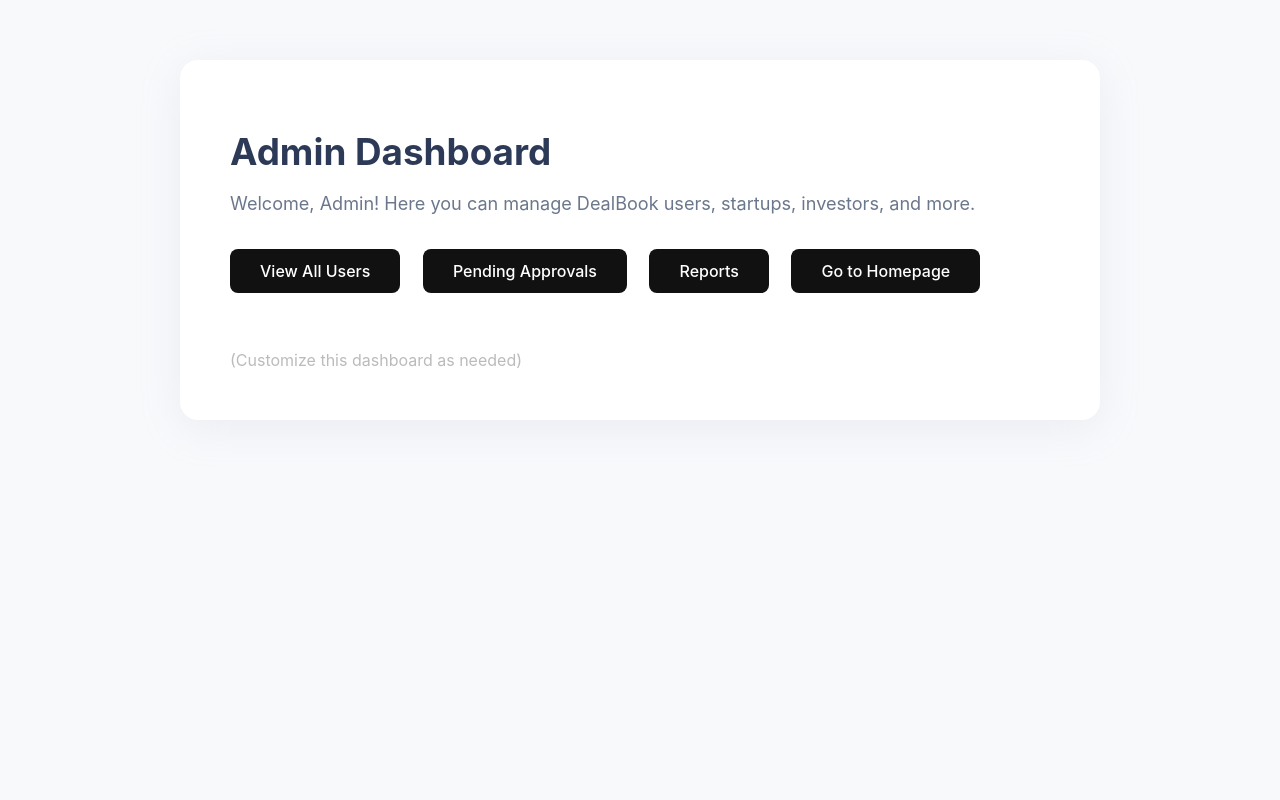
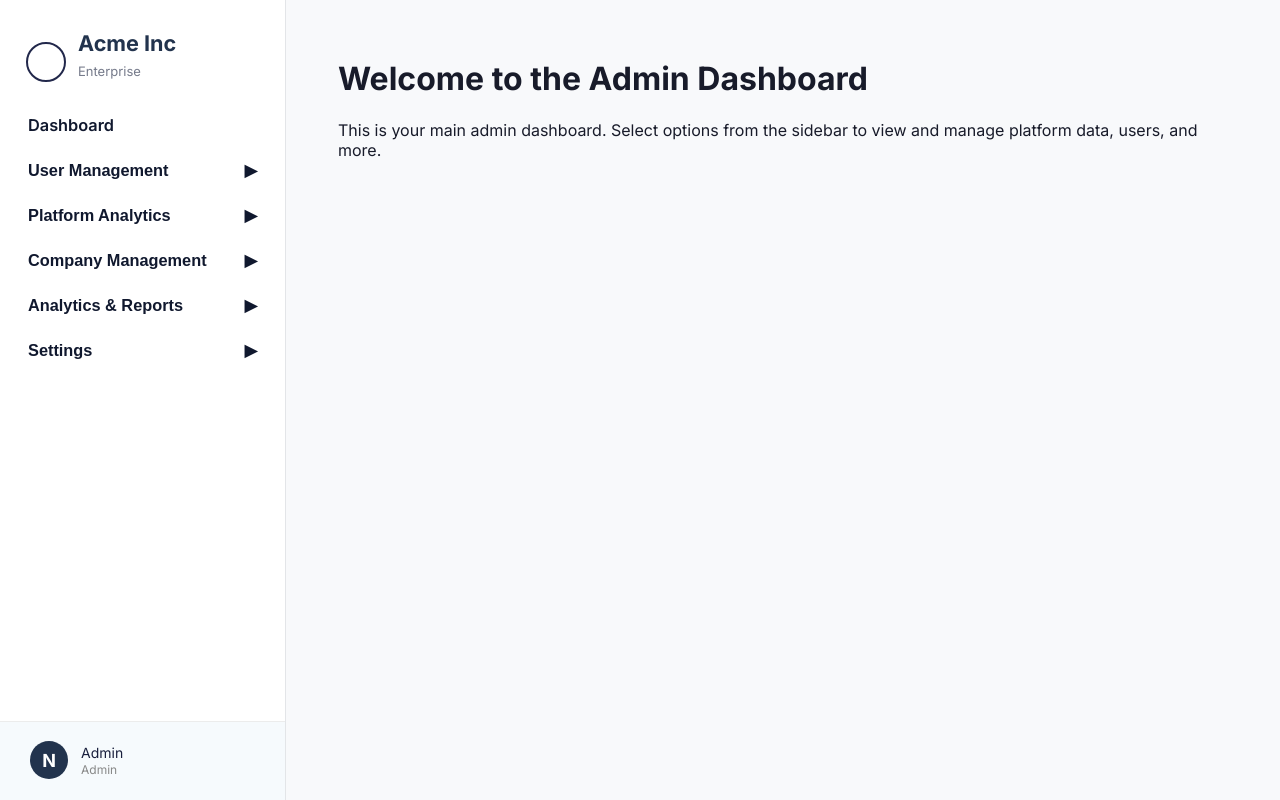
Before and after one commit to Tashin2098/DealBook, a Django app: page /admin-dashboard/ in a window 1280 px wide. Run offline with Django 5.2, Linux system fonts and the light colour scheme; a user stored in the database is signed in.

Commit message:
Admin Dashboard db connection

```diff
--- a/core/models.py
+++ b/core/models.py
@@ -54,6 +54,7 @@ class StartupProfile(models.Model):
 
     # --- Approval / Admin ---
     is_approved = models.BooleanField(default=False)
+    is_onboarded = models.BooleanField(default=False)
     submitted_at = models.DateTimeField(auto_now_add=True)
 
     def __str__(self):
--- /dev/null
+++ b/core/templates/admin_base.html
@@ -0,0 +1,232 @@
+{% load static %}
+<!DOCTYPE html>
+<html lang="en">
+<head>
+    <title>{% block title %}Admin Panel{% endblock %}</title>
+    <meta charset="UTF-8">
+    <link href="https://fonts.googleapis.com/css2?family=Inter:wght@400;600;700&display=swap" rel="stylesheet">
+    <style>
+        html, body { height: 100%; margin: 0; }
+        body { font-family: 'Inter', sans-serif; background: #f8f9fb; color: #181b2a; height: 100vh;}
+        .layout { display: flex; min-height: 100vh; }
+        .sidebar {
+            width: 285px;
+            background: #fff;
+            border-right: 1.5px solid #e3e5e8;
+            padding: 0; position: relative;
+            overflow-y: auto;
+        }
+        .sidebar .logo-box {
+            padding: 30px 26px 8px 26px;
+            display: flex; align-items: center; gap: 12px;
+        }
+        .sidebar .logo-circle {
+            width: 36px; height: 36px; border: 2.5px solid #22284b; border-radius: 50%;
+            background: #fff; display: flex; align-items: center; justify-content: center;
+            font-weight: bold; font-size: 22px; color: #22284b;
+        }
+        .sidebar-title { font-weight: 700; font-size: 1.35rem; color: #22334d; margin-bottom: 7px;}
+        .sidebar-subtitle { font-size: 13px; color: #757a8a; margin-bottom: 15px;}
+        .sidebar-nav { padding: 0; margin: 0 0 30px 0; list-style: none;}
+        .sidebar-link, .sidebar-toggle {
+            display: flex; align-items: center; gap: 8px; padding: 13px 28px;
+            color: #10182e; text-decoration: none; font-weight: 600; font-size: 1.02rem;
+            border: none; background: none; cursor: pointer; width: 100%; outline: none;
+            transition: background .11s, color .13s;
+        }
+        .sidebar-link.active, .sidebar-toggle.active {
+            background: #f0f6fa;
+            color: #1a52a4;
+            border-right: 4px solid #1a52a4;
+            border-radius: 0 16px 16px 0;
+        }
+        .sidebar-toggle .arrow {
+            margin-left: auto;
+            transition: transform .14s;
+        }
+        .sidebar-toggle[aria-expanded="true"] .arrow { transform: rotate(90deg);}
+        .sidebar-subnav {
+            list-style: none; padding: 0; margin: 0;
+            background: #f9fbfd;
+        }
+        .sidebar-subnav li {
+            padding-left: 16px;
+        }
+        .sidebar-subnav .sidebar-link {
+            font-weight: 500; font-size: 0.98rem; color: #5d6473;
+            padding: 11px 22px;
+        }
+        .sidebar-subnav .sidebar-link.active {
+            background: #e9f0f8;
+            color: #10408a;
+            border-right: 3px solid #2254d6;
+        }
+        .sidebar-footer {
+            position: absolute; left: 0; bottom: 0; width: 100%; padding: 19px 24px 21px 30px;
+            border-top: 1px solid #ececec; background: #f6fafd; display: flex; align-items: center;
+            gap: 13px; cursor: pointer;
+        }
+        .sidebar-footer-circle {
+            width: 38px; height: 38px; border-radius: 50%; background: #22334d;
+            color: #fff; display: flex; align-items: center; justify-content: center; font-size: 18px;
+            font-weight: 700;
+        }
+        .sidebar-footer-details {
+            display: flex; flex-direction: column; gap: 1px;
+        }
+        .sidebar-footer-details span { font-size: 14px; color: #191f3d;}
+        .sidebar-footer-details small { font-size: 12px; color: #888;}
+        .main-content { flex: 1; padding: 38px 54px 44px 52px; }
+
+        #logout-dropdown a {
+            display: block;
+            padding: 15px 18px;
+            color: #2d334a;
+            text-decoration: none;
+            border-radius: 10px;
+            font-weight: 500;
+            transition: background 0.1s, color 0.1s;
+        }
+        #logout-dropdown a:hover {
+            background: #f0f6fa;
+            color: #0c2c64;
+        }
+        #logout-dropdown {
+            display: none;
+            position: absolute;
+            bottom: 65px;
+            left: 18px;
+            width: 155px;
+            background: #fff;
+            box-shadow: 0 2px 16px #191b1f19;
+            border-radius: 10px;
+            z-index: 30;
+        }
+        /* Scrollbar Styling */
+        .sidebar::-webkit-scrollbar { width: 6px; }
+        .sidebar::-webkit-scrollbar-thumb { background: #e8eaec; border-radius: 12px;}
+    </style>
+    <script>
+        // Collapsible sidebar JS
+        document.addEventListener('DOMContentLoaded', function() {
+            document.querySelectorAll('.sidebar-toggle').forEach(function(toggle) {
+                toggle.addEventListener('click', function() {
+                    var nav = toggle.nextElementSibling;
+                    var expanded = toggle.getAttribute('aria-expanded') === 'true';
+                    toggle.setAttribute('aria-expanded', String(!expanded));
+                    nav.style.display = expanded ? 'none' : 'block';
+                });
+            });
+
+            // Sidebar user dropdown (Logout)
+            const footer = document.getElementById('sidebar-footer');
+            const dropdown = document.getElementById('logout-dropdown');
+            let isOpen = false;
+            if (footer && dropdown) {
+                footer.addEventListener('click', function(e) {
+                    e.stopPropagation();
+                    dropdown.style.display = isOpen ? 'none' : 'block';
+                    isOpen = !isOpen;
+                });
+                document.body.addEventListener('click', function() {
+                    dropdown.style.display = 'none';
+                    isOpen = false;
+                });
+            }
+        });
+    </script>
+</head>
+<body>
+<div class="layout">
+    <nav class="sidebar">
+        <div class="logo-box">
+            <div class="logo-circle"></div>
+            <div>
+                <div class="sidebar-title">Acme Inc</div>
+                <div class="sidebar-subtitle">Enterprise</div>
+            </div>
+        </div>
+        <ul class="sidebar-nav">
+            <li>
+                <a href="{% url 'admin_dashboard' %}" class="sidebar-link {% if section == 'dashboard' %}active{% endif %}">Dashboard</a>
+            </li>
+            <!-- PLATFORM SECTION -->
+            <li>
+                <button class="sidebar-toggle {% if section == 'user_mgmt' %}active{% endif %}" aria-expanded="false" type="button">
+                    User Management
+                    <span class="arrow">&#9654;</span>
+                </button>
+                <ul class="sidebar-subnav" style="display: none;">
+                    <li><a href="{% url 'admin_users' %}" class="sidebar-link {% if subsection == 'admin_users' %}active{% endif %}">Admin Users</a></li>
+                    <li><a href="{% url 'startup_users' %}" class="sidebar-link {% if subsection == 'startup_users' %}active{% endif %}">Startup Users</a></li>
+                    <li><a href="#" class="sidebar-link {% if subsection == 'investor_users' %}active{% endif %}">Investor Users</a></li>
+                    <li><a href="#" class="sidebar-link {% if subsection == 'role_permissions' %}active{% endif %}">Role Permissions</a></li>
+                </ul>
+            </li>
+            <li>
+                <button class="sidebar-toggle" aria-expanded="false" type="button">
+                    Platform Analytics
+                    <span class="arrow">&#9654;</span>
+                </button>
+                <ul class="sidebar-subnav" style="display: none;">
+                    <li><a href="#" class="sidebar-link">Revenue Metrics</a></li>
+                    <li><a href="#" class="sidebar-link">System Health</a></li>
+                </ul>
+            </li>
+            <li>
+                <button class="sidebar-toggle" aria-expanded="false" type="button">
+                    Company Management
+                    <span class="arrow">&#9654;</span>
+                </button>
+                <ul class="sidebar-subnav" style="display: none;">
+                    <li><a href="#" class="sidebar-link">All Companies Overview</a></li>
+                    <li><a href="#" class="sidebar-link">Company Verification</a></li>
+                    <li><a href="#" class="sidebar-link">Performance Metrics</a></li>
+                    <li><a href="#" class="sidebar-link">Support Tickets</a></li>
+                </ul>
+            </li>
+            <li>
+                <button class="sidebar-toggle" aria-expanded="false" type="button">
+                    Analytics & Reports
+                    <span class="arrow">&#9654;</span>
+                </button>
+                <ul class="sidebar-subnav" style="display: none;">
+                    <li><a href="#" class="sidebar-link">Platform Usage</a></li>
+                    <li><a href="#" class="sidebar-link">Revenue Reports</a></li>
+                    <li><a href="#" class="sidebar-link">Growth Metrics</a></li>
+                    <li><a href="#" class="sidebar-link">Custom Reports</a></li>
+                </ul>
+            </li>
+            <li>
+                <button class="sidebar-toggle" aria-expanded="false" type="button">
+                    Settings
+                    <span class="arrow">&#9654;</span>
+                </button>
+                <ul class="sidebar-subnav" style="display: none;">
+                    <li><a href="#" class="sidebar-link">Platform Configuration</a></li>
+                    <li><a href="#" class="sidebar-link">Billing Settings</a></li>
+                    <li><a href="#" class="sidebar-link">Security Settings</a></li>
+                    <li><a href="#" class="sidebar-link">API Management</a></li>
+                </ul>
+            </li>
+        </ul>
+        <div class="sidebar-footer" id="sidebar-footer">
+            <div class="sidebar-footer-circle">
+                {{ request.user.first_name|default:"N"|slice:":1"|upper }}
+            </div>
+            <div class="sidebar-footer-details">
+                <span>{{ request.user.get_full_name|default:request.user.username }}</span>
+                <small>Admin</small>
+            </div>
+            <div id="logout-dropdown">
+                <a href="{% url 'logout' %}">Log out</a>
+            </div>
+        </div>
+    </nav>
+    <div class="main-content">
+        {% block content %}
+        {% endblock %}
+    </div>
+</div>
+</body>
+</html>
--- a/core/templates/admin_dashboard.html
+++ b/core/templates/admin_dashboard.html
@@ -1,70 +1,8 @@
-<!DOCTYPE html>
-<html lang="en">
+{% extends "admin_base.html" %}
 
-<head>
-    <title>Admin Dashboard</title>
-    <style>
-        body {
-            font-family: 'Inter', sans-serif;
-            background: #f8f9fb;
-        }
+{% block title %}Admin Dashboard{% endblock %}
 
-        .container {
-            max-width: 820px;
-            margin: 60px auto;
-            background: #fff;
-            border-radius: 18px;
-            box-shadow: 0 8px 40px #b7bdd733;
-            padding: 44px 50px 50px 50px;
-        }
-
-        h1 {
-            color: #2c3957;
-            font-size: 2.3rem;
-            margin-bottom: 18px;
-        }
-
-        p {
-            color: #6b778c;
-            font-size: 1.13rem;
-        }
-
-        .quick-links {
-            margin-top: 2.2rem;
-        }
-
-        .quick-links a {
-            display: inline-block;
-            margin-right: 18px;
-            margin-bottom: 12px;
-            background: #111;
-            color: #fff;
-            padding: 12px 30px;
-            border-radius: 8px;
-            text-decoration: none;
-            font-weight: 500;
-            transition: background 0.13s;
-        }
-
-        .quick-links a:hover {
-            background: #3742fa;
-        }
-    </style>
-</head>
-
-<body>
-    <div class="container">
-        <h1>Admin Dashboard</h1>
-        <p>Welcome, {{ request.user.first_name|default:request.user.username }}! Here you can manage DealBook users,
-            startups, investors, and more.</p>
-        <div class="quick-links">
-            <a href="#">View All Users</a>
-            <a href="#">Pending Approvals</a>
-            <a href="#">Reports</a>
-            <a href="/">Go to Homepage</a>
-        </div>
-        <div style="margin-top:2.8rem; color:#bbb;">(Customize this dashboard as needed)</div>
-    </div>
-</body>
-
-</html>
+{% block content %}
+    <h1>Welcome to the Admin Dashboard</h1>
+    <p>This is your main admin dashboard. Select options from the sidebar to view and manage platform data, users, and more.</p>
+{% endblock %}
--- a/core/urls.py
+++ b/core/urls.py
@@ -1,6 +1,6 @@
 from django.urls import path
-from .views import hello_world, homepage, login_view, signup_view, post_login_view, admin_dashboard, onboarding_view, investor_onboarding, startup_onboard_step1, startup_onboard_step2, startup_onboard_step3, startup_onboard_step4, startup_onboard_step5, startup_onboard_complete
-
+from .views import hello_world, homepage, login_view, signup_view, post_login_view, admin_dashboard, onboarding_view, investor_onboarding, startup_onboard_step1, startup_onboard_step2, startup_onboard_step3, startup_onboard_step4, startup_onboard_step5, startup_onboard_complete, admin_users_view, startup_users_admin, toggle_startup_status
+from django.contrib.auth import views as auth_views
 urlpatterns = [
     path('hello/', hello_world),
     path('', homepage, name='homepage'),
@@ -19,6 +19,11 @@ urlpatterns = [
     path('onboarding/startup/step4/', startup_onboard_step4, name='onboard_step4'),
     path('onboarding/startup/step5/', startup_onboard_step5, name='onboard_step5'),
     path("onboarding/startup/complete/", startup_onboard_complete, name="startup_onboard_complete"),
+    path('admin-dashboard/users/', admin_users_view, name='admin_users'),
+    path('admin-dashboard/startup-users/', startup_users_admin, name='startup_users'),
+    path("admin-dashboard/toggle-status/", toggle_startup_status, name="toggle_startup_status"),
+    path('logout/', auth_views.LogoutView.as_view(next_page='login'), name='logout'),
+
 
 
 ]
--- a/core/views.py
+++ b/core/views.py
@@ -4,10 +4,11 @@ from django.contrib import messages
 from django.contrib.auth import authenticate, login
 from rest_framework.decorators import api_view
 from rest_framework.response import Response
-from django.contrib.auth.decorators import login_required
+from django.contrib.auth.decorators import login_required, user_passes_test
 from django.contrib.admin.views.decorators import staff_member_required
 from .models import StartupProfile
-
+from django.http import JsonResponse
+from django.views.decorators.http import require_POST
 @api_view(['GET'])
 def hello_world(request):
     return Response({"message": "Hello, DealBook API!"})
@@ -69,6 +70,40 @@ def post_login_view(request):
 @staff_member_required
 def admin_dashboard(request):
     return render(request, 'admin_dashboard.html')
+@user_passes_test(lambda u: u.is_staff or u.is_superuser)
+def admin_users_view(request):
+    users = User.objects.all().order_by('-date_joined')
+    return render(request, "admin_users.html", {"users": users})
+
+@staff_member_required
+def startup_users_admin(request):
+    startups = StartupProfile.objects.all().select_related('user').order_by('-submitted_at')
+    return render(request, 'admin_startup_users.html', {
+        'startups': startups
+    })
+
+@require_POST
+@staff_member_required
+def toggle_startup_status(request):
+    import json
+    data = json.loads(request.body)
+    sid = data.get("id")
+    field = data.get("field")
+    value = data.get("value")
+    # Parse value to bool (if checkbox, comes as string 'true'/'false')
+    value = value in ['true', 'True', True, 1, '1']
+    if field not in ["is_approved", "is_onboarded"]:
+        return JsonResponse({"success": False, "error": "Invalid field"}, status=400)
+    try:
+        startup = StartupProfile.objects.get(pk=sid)
+        setattr(startup, field, value)
+        # Logic: Disapproving also disables onboarded
+        if field == "is_approved" and not value:
+            startup.is_onboarded = False
+        startup.save()
+        return JsonResponse({"success": True})
+    except StartupProfile.DoesNotExist:
+        return JsonResponse({"success": False, "error": "Not found"}, status=404)
 
 @login_required
 def onboarding_view(request):
```
Also changed, not shown: core/templates/admin_startup_users.html (added, +179 -0 lines), core/templates/admin_users.html (added, +35 -0 lines), core/templatetags/startup_extras.py (added, +26 -0 lines), core/migrations/0003_startupprofile_is_onboarded.py (added), core/templatetags/_init_.py (added), db.sqlite3.
